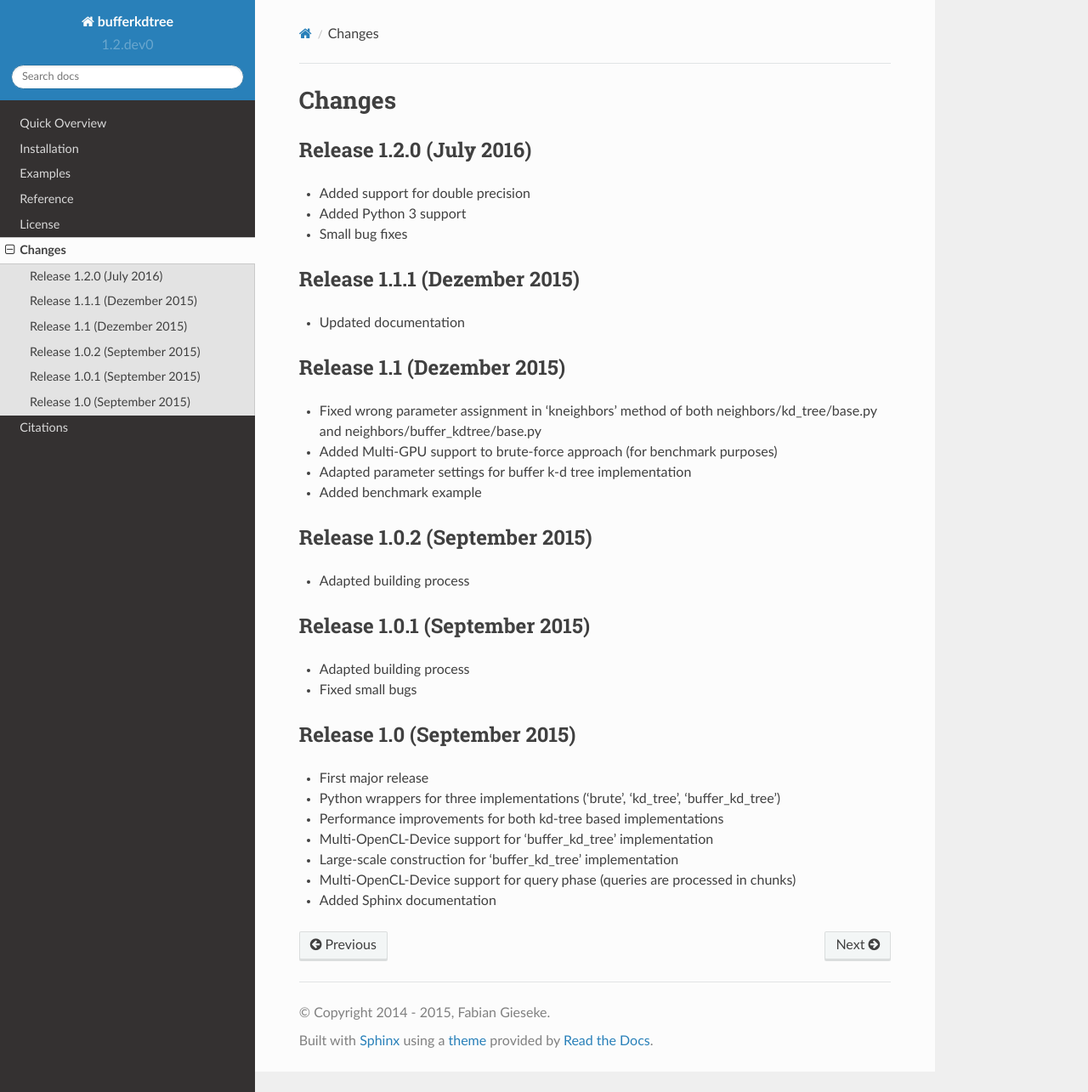
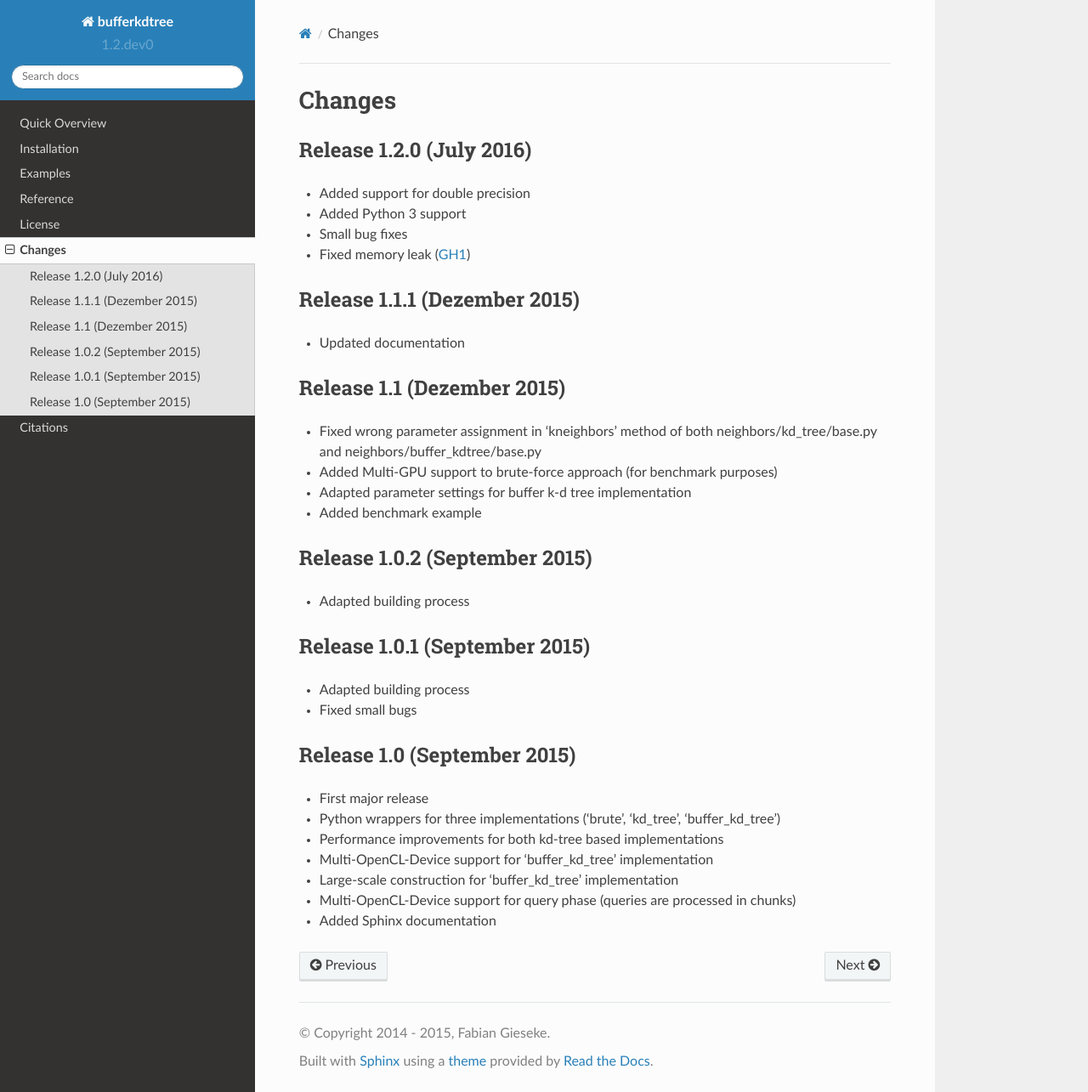
Before and after one commit to gieseke/bufferkdtree, a Sphinx documentation site: the page built from docs/changes.rst, in a window 1280 px wide and 1285 px high. Shown: the whole window at 85% size. Built offline with Sphinx 7.4.7 and the Read the Docs theme 2.0.0, drawn with Linux system fonts in a browser that asks for light colours; formulas are drawn with MathJax 3.

Commit message:
updated changes

```diff
--- a/docs/changes.rst
+++ b/docs/changes.rst
@@ -8,6 +8,7 @@ Release 1.2.0 (July 2016)
 * Added support for double precision
 * Added Python 3 support
 * Small bug fixes
+* Fixed memory leak (`GH1 <https://github.com/gieseke/bufferkdtree/issues/1>`_)
 
 Release 1.1.1 (Dezember 2015)
 -----------------------------
```
Also changed, not shown: bufferkdtree/__init__.py (line endings or trailing spaces).
